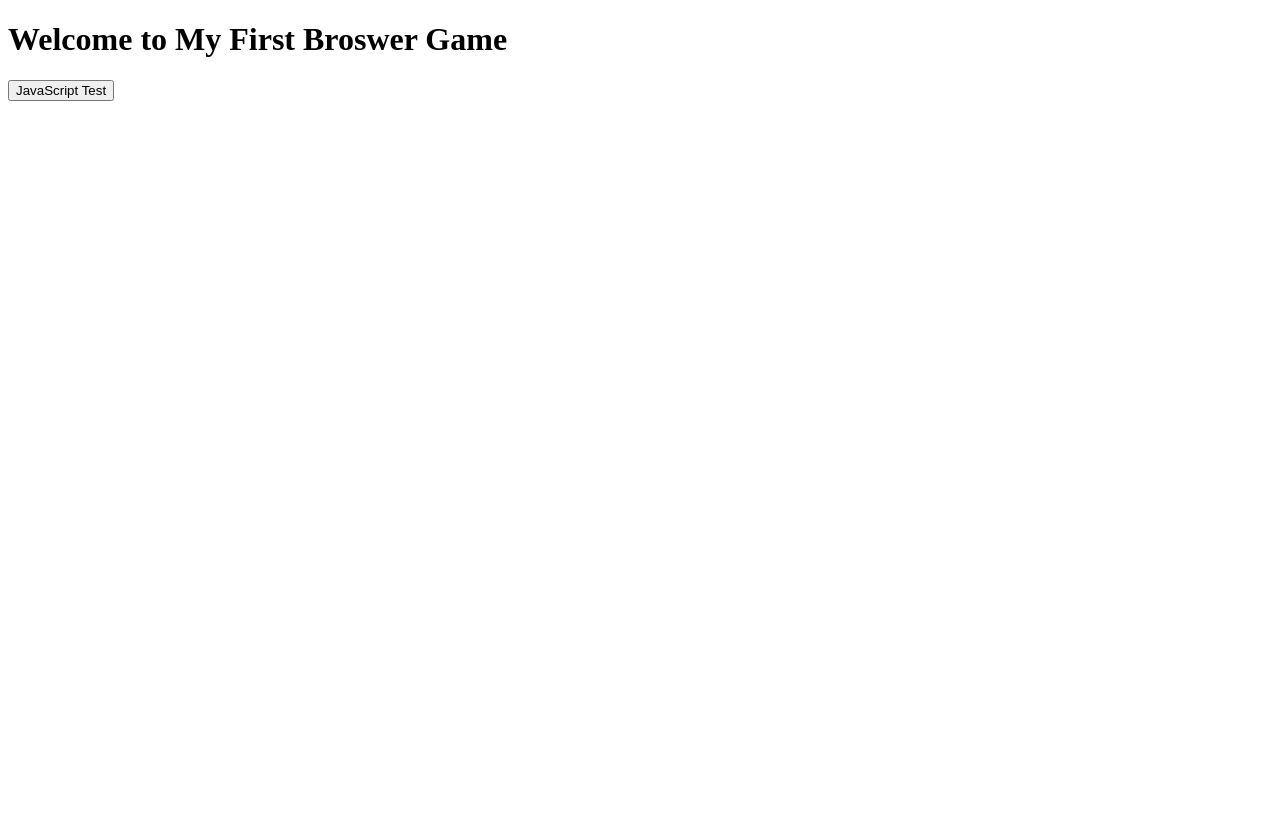
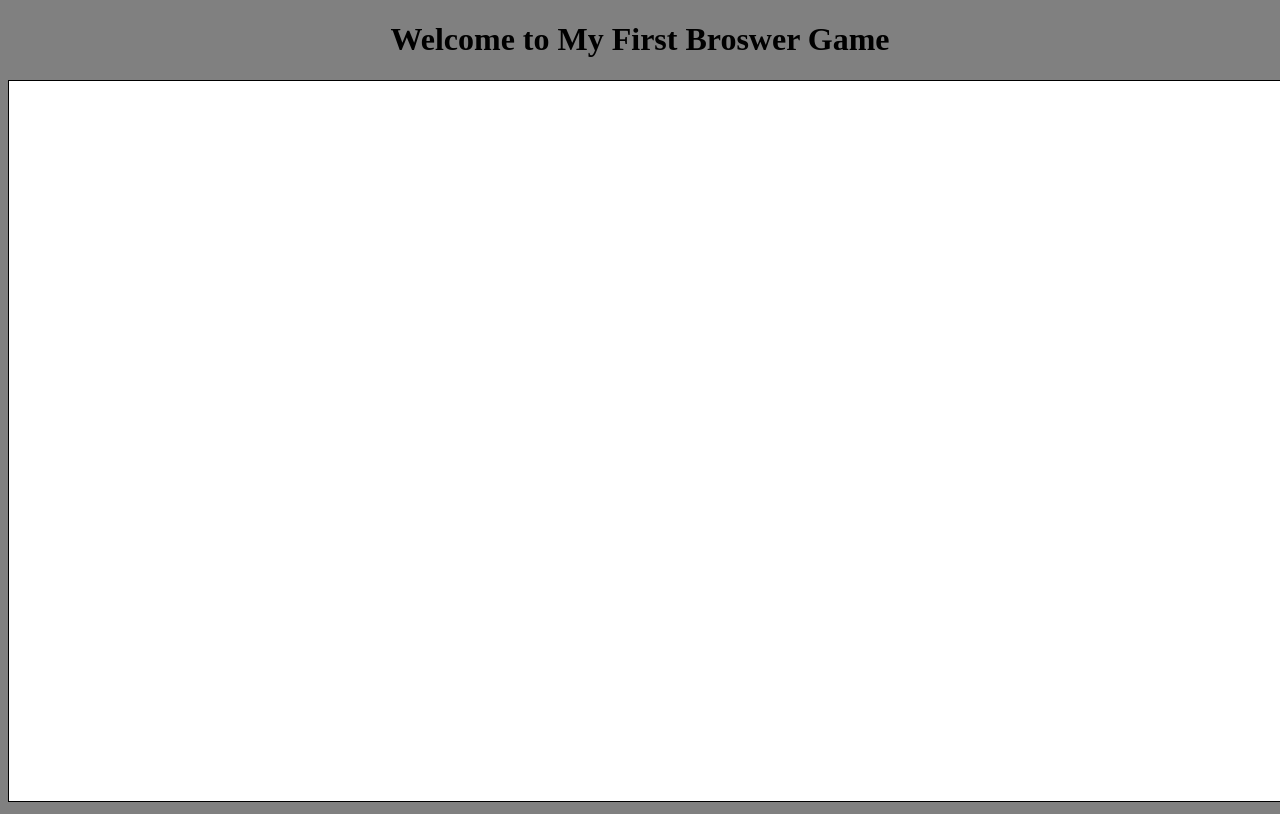
Before and after one commit to PoeBoy118/Small-JavaScript-Platformer, a plain HTML site: page index.html in a window 1280 px wide. Drawn offline with Linux system fonts and the light colour scheme.

Commit message:
Set Up Game Canvas

```diff
--- a/Scripts/game_script.js
+++ /dev/null
@@ -1,3 +0,0 @@
-const scriptTest = () => {
-    console.log("This Button Is Working")
-}
--- /dev/null
+++ b/Scripts/main_canvas.js
@@ -0,0 +1,21 @@
+// Initial Code to test import
+// const scriptTest = () => {
+//     console.log("This Button Is Working")
+// }
+
+//Drawing Variables
+// var canvas;
+// var ctx;
+
+// Run Code on Load
+window.onload = function() {
+    let canvas = document.getElementById("game-canvas");
+    let ctx = canvas.getContext("2d");
+
+    // ctx.fillStyle = "red"
+    // ctx.fillRect(10, 10, 50 ,50)
+
+    // Main Canvas Code
+    ctx.fillStyle = "white"
+    ctx.fillRect(0, 0, 1280, 720) //numbers go x placement, y placement, size x, size y, with y being reversed
+}
--- /dev/null
+++ b/Style_Sheets/styles.css
@@ -0,0 +1,8 @@
+body {
+    background-color: grey;
+    text-align: center;
+}
+
+canvas {
+    border: 1px solid black;
+}
--- a/index.html
+++ b/index.html
@@ -4,15 +4,23 @@
     <meta charset="UTF-8">
     <meta name="viewport" content="width=device-width, initial-scale=1.0">
     <title>My First Browser Game</title>
+
+    <!-- Style Sheet Link -->
+    <link rel="stylesheet" href="/Style_Sheets/styles.css">
+
+    <!-- Game Scripts -->
+    <script src="/Scripts/main_canvas.js"></script>
 </head>
 <body>
     <h1>Welcome to My First Broswer Game</h1>
 
-    <button onclick= scriptTest()>JavaScript Test</button>
+    <!-- Just to test the JS Import -->
+    <!-- <button onclick= scriptTest()>JavaScript Test</button>  -->
+
+    <canvas width="1280" height="720" id="game-canvas"></canvas>
 
 
-    <!-- Scripts -->
-    <script src="/Scripts/game_script.js"></script>
+
 </body>
 
 </html>
```
Also changed, not shown: Tutorial_Reference.txt (added).
